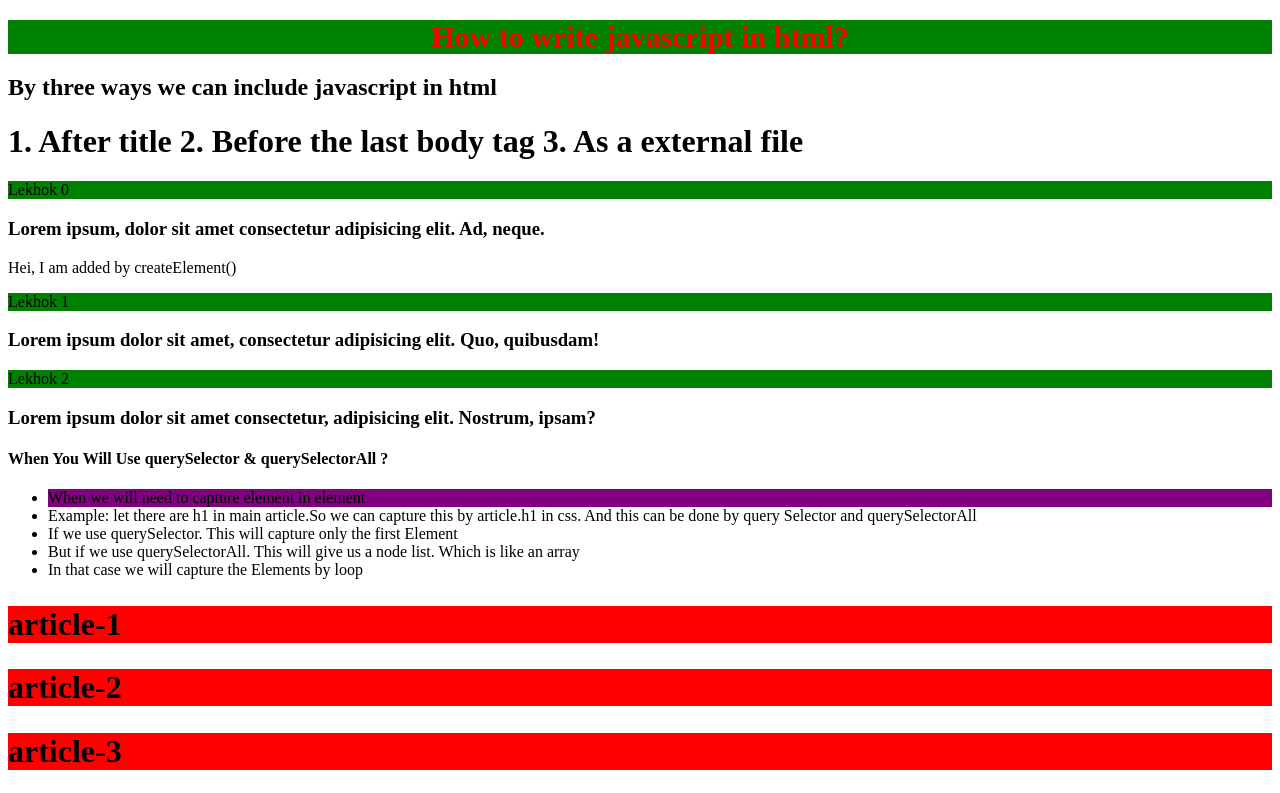
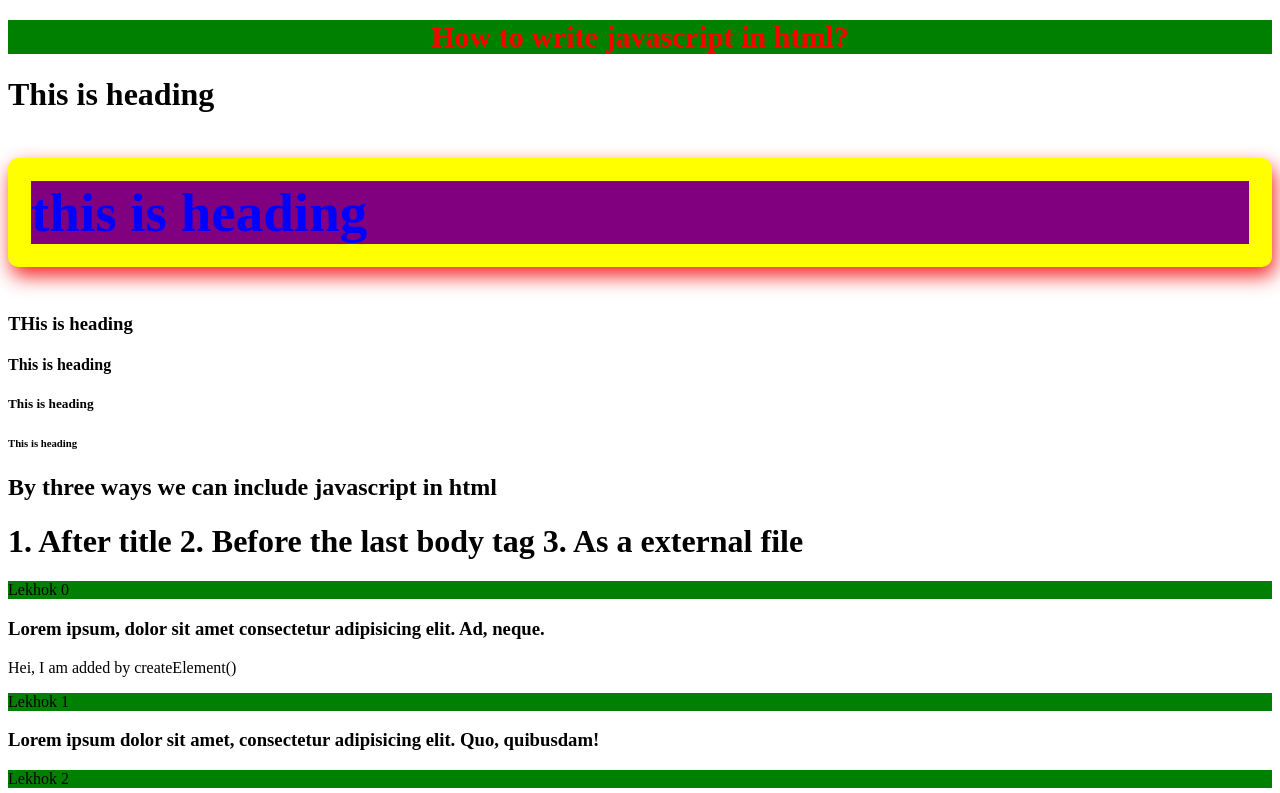
Before and after one commit to asifurrahman01714/Milestone-4, a plain HTML site: page Module 17/17.3/index.html in a window 1280 px wide. Shown: the top 793 px of the page. Drawn offline with Linux system fonts and the light colour scheme.

Commit message:
Definition of Callback Function

```diff
--- a/Module 17/17.3/index.html
+++ b/Module 17/17.3/index.html
@@ -9,7 +9,18 @@
 </head>
 <body>
     <h1 id="first">How  to write javascript in html?</h1>
-
+    <h1>This is heading</h1>
+    <h2 style="    color: blue;
+    font-size: 55px;
+    background-color: purple;
+    border: 23px solid yellow;
+    border-radius: 10px;
+    box-shadow: 2px red;
+    box-shadow: 3px 9px 20px 0px #f32525;">this is heading</h2>
+    <h3>THis is heading</h3>
+    <h4>This is heading</h4>
+   <h5>This is heading</h5>
+   <h6>This is heading</h6>
     <script>
         console.log(120);
         // debugger;
--- /dev/null
+++ b/Module 18/18.3.Callback Function.js
@@ -0,0 +1 @@
+// Callback Function: The function which is called by another function parameter.
```
